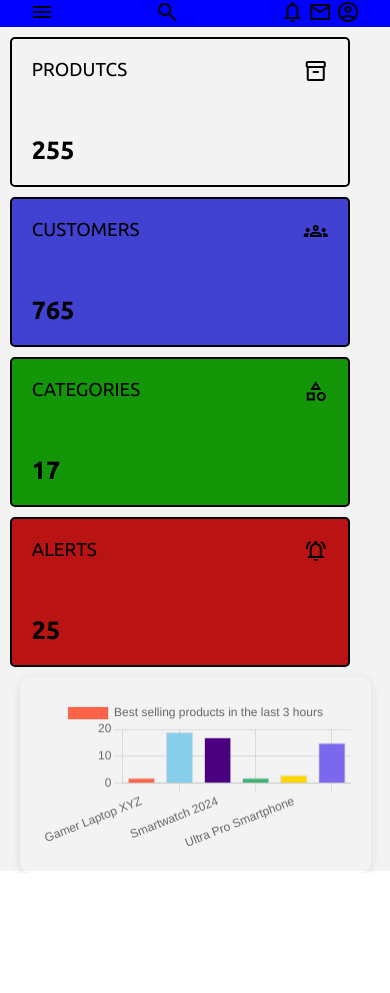
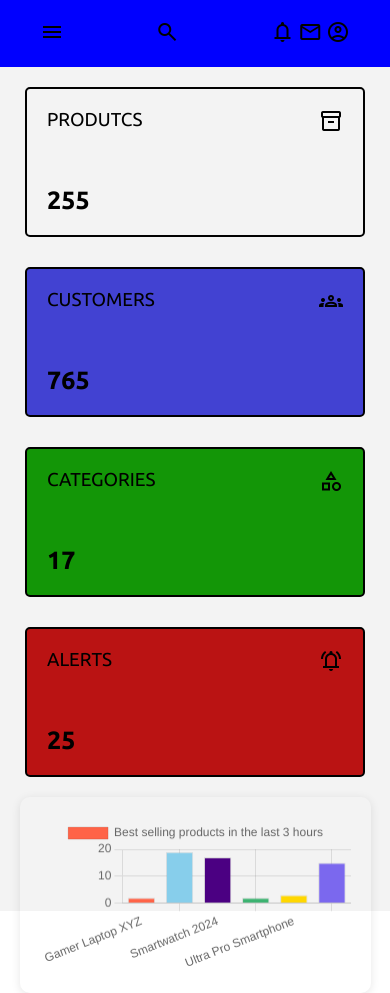
Before and after one commit to WayneJOLY/Administrator-Dash-Board, a plain HTML site: page index.html in a window 390 px wide. Before the commit the page ends 873 px from the top, so only its background shows below. Drawn offline with nearby package versions, Linux system fonts and the light colour scheme.

Commit message:
I made the page responsive for phone

```diff
--- a/src/index.css
+++ b/src/index.css
@@ -179,6 +179,10 @@ body{
         /*<--!rgba(237, 237, 237,.5)-->*/
     }
 
+    .menu-title{
+        display: flex;
+        justify-content: space-between;
+    }
     .menu-icon{
         display: inline-block;
         cursor: pointer;
@@ -203,3 +207,21 @@ body{
         height: auto;
     }
 }
+
+@media (max-width: 768px){
+
+
+    .header{
+        height: 100px;
+        padding: 20px 0 ;
+    }
+    .menu-icon{
+        margin-left: 40px;
+    }
+    .header-right{
+        margin-right: 40px;
+    }
+    .card-item{
+        margin: 10px auto;
+    }
+}
```
